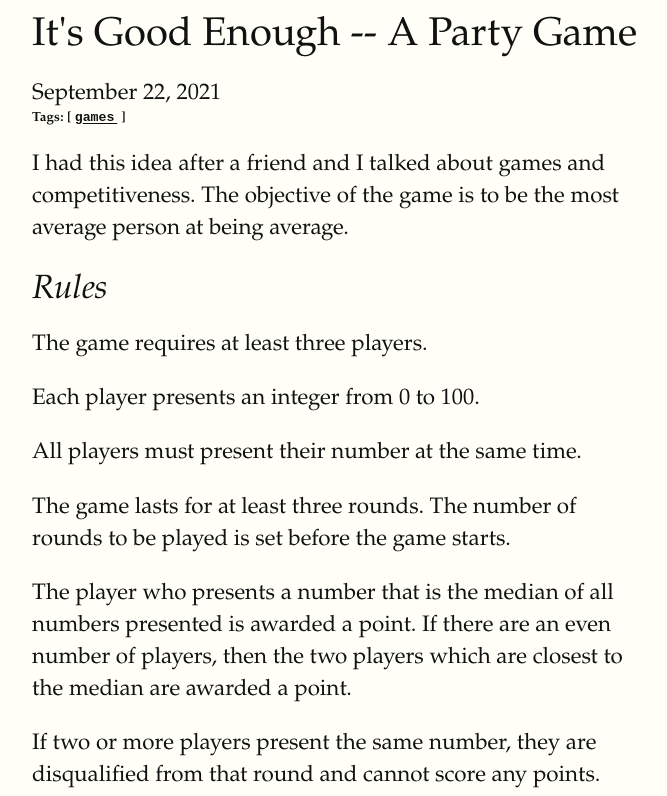
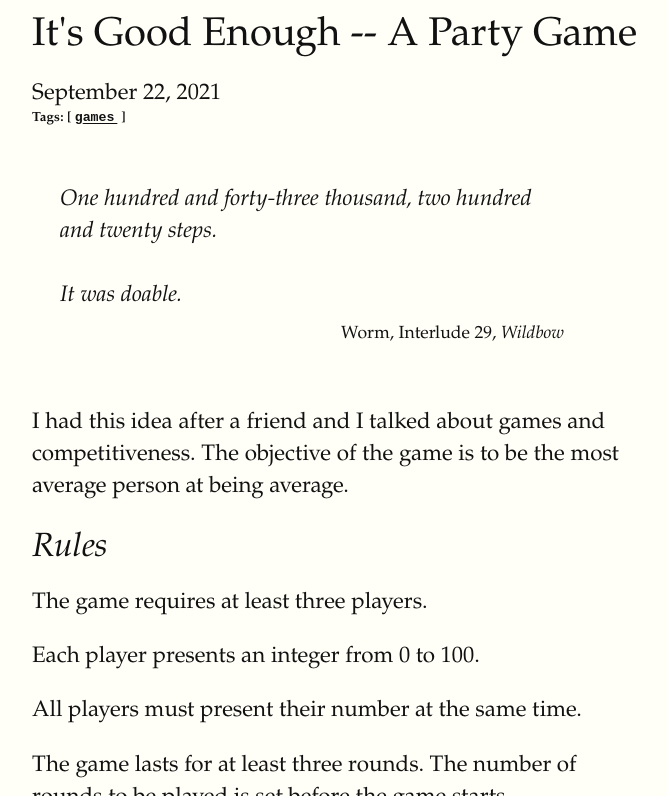
Before and after one commit to Zmavli/kibykarni, a Jekyll site: the page built from _posts/2021-09-22-its-good-enough-a-party-game.md, in a window 1280 px wide and 900 px high, cut to the strip 104-900 px from the top of the window. Shown: the whole strip, without its empty margins (128-795 px from the left). Built offline with Jekyll 4.4.1, drawn with Linux system fonts in a browser that asks for light colours; formulas are drawn with MathJax 3.

Commit message:
Add epigraph to Eberban Frames and Party Game

```diff
--- a/_posts/2021-09-22-its-good-enough-a-party-game.md
+++ b/_posts/2021-09-22-its-good-enough-a-party-game.md
@@ -6,7 +6,8 @@ description: A party game I came up with about being average at being average.
 tags: games
 ---
 
-
+{% epigraph "One hundred and forty-three thousand, two hundred and twenty steps. <br> <br>
+It was doable." "Worm, Interlude 29" "Wildbow"%}
 
 I had this idea after a friend and I talked about games and competitiveness. The objective of the game is to be the most average person at being average.
 
```
Also changed, not shown: _posts/2021-09-17-eberban-root-semantic-and-syntactic-frames.md (+2 -0 lines).
